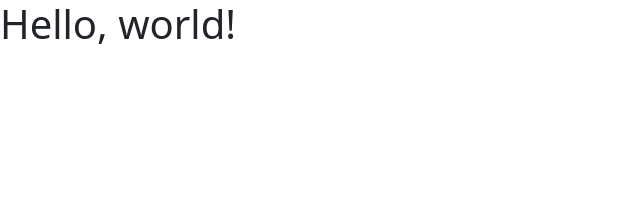
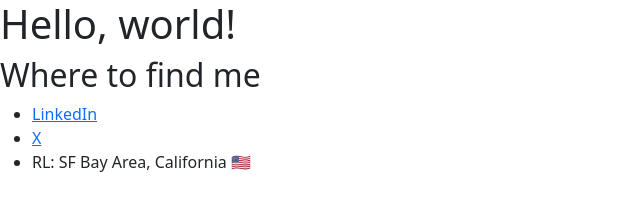
Before and after one commit to digitalex/digitalex, a plain HTML site: page index.html in a window 1280 px wide. Shown: the whole page, without its empty margins (0-640 px from the left). Drawn offline with nearby package versions, Linux system fonts and the light colour scheme.

Commit message:
Add some content

```diff
--- a/index.html
+++ b/index.html
@@ -3,11 +3,17 @@
   <head>
     <meta charset="utf-8">
     <meta name="viewport" content="width=device-width, initial-scale=1">
-    <title>Bootstrap demo</title>
+    <title>Alexander Mossin</title>
     <link href="https://cdn.jsdelivr.net/npm/bootstrap@5.3.6/dist/css/bootstrap.min.css" rel="stylesheet" integrity="sha384-4Q6Gf2aSP4eDXB8Miphtr37CMZZQ5oXLH2yaXMJ2w8e2ZtHTl7GptT4jmndRuHDT" crossorigin="anonymous">
   </head>
   <body>
     <h1>Hello, world!</h1>
+    <h2>Where to find me</h2>
+    <ul>
+      <li><a href="https://linked.in/amossin">LinkedIn</a></li>
+      <li><a href="https://x.com/ObscureShoes">X</a></li>
+      <li>RL: SF Bay Area, California 🇺🇸</li>
+    </ul>
     <script src="https://cdn.jsdelivr.net/npm/bootstrap@5.3.6/dist/js/bootstrap.bundle.min.js" integrity="sha384-j1CDi7MgGQ12Z7Qab0qlWQ/Qqz24Gc6BM0thvEMVjHnfYGF0rmFCozFSxQBxwHKO" crossorigin="anonymous"></script>
   </body>
 </html>
```
